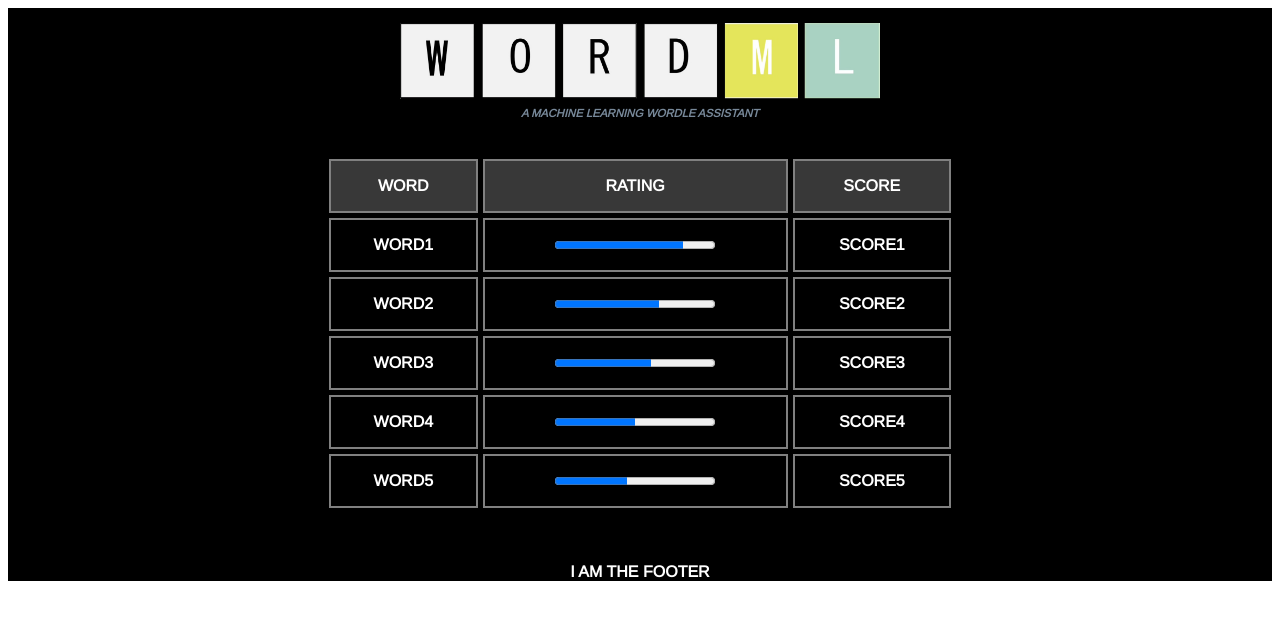
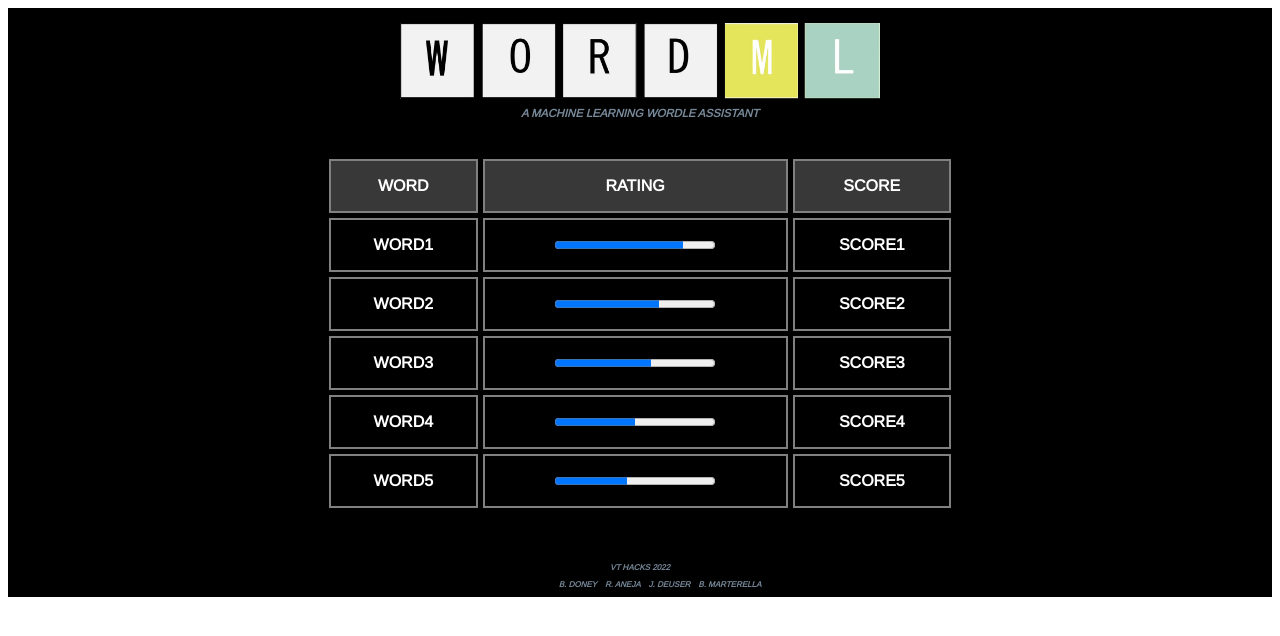
Before and after one commit to brdoney/WordML, a React (Create React App) app in the folder extension/: page / in a window 1280 px wide. Shown: the top 636 px of the page. Built offline with nearby package versions, Linux system fonts and the light colour scheme.

Commit message:
rewrite the footer

```diff
--- a/extension/src/assets/css/Footer.css
+++ b/extension/src/assets/css/Footer.css
@@ -0,0 +1,23 @@
+.footer {
+    font-size: .5em;
+    font-style: italic;
+    color: lightslategray;
+}
+
+.footer p1 {
+    color: lightslategray;
+}
+
+.footer .table {
+    display: table;
+    margin: 0 auto;
+}
+
+.footer ul {
+    list-style: none;
+}
+
+.footer li {
+    display: inline;
+    padding: 4px;
+}
--- a/extension/src/components/Footer.js
+++ b/extension/src/components/Footer.js
@@ -3,7 +3,15 @@ import '../assets/css/Footer.css';
 function footer() {
   return (
     <div class="footer">
-      <p1>I am the footer</p1>
+      <p1>VT Hacks 2022</p1>
+      <div class="table">
+        <ul>
+          <li>B. Doney</li>
+          <li>R. Aneja</li>
+          <li>J. Deuser</li>
+          <li>B. Marterella</li>
+        </ul>
+      </div>
     </div>
   );
 }
```
